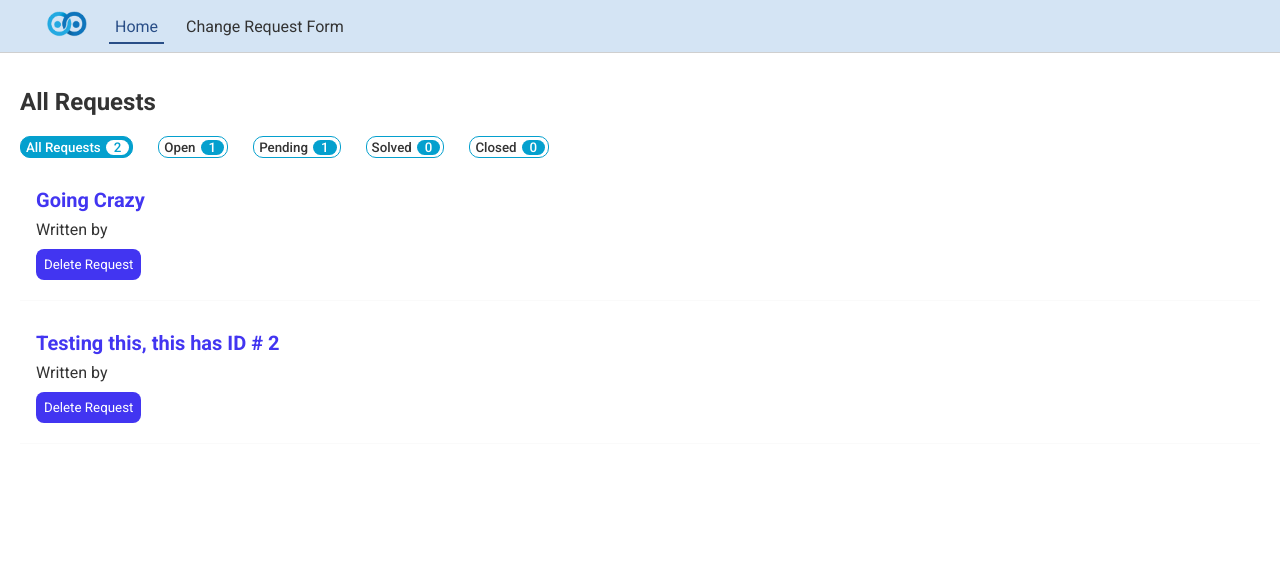
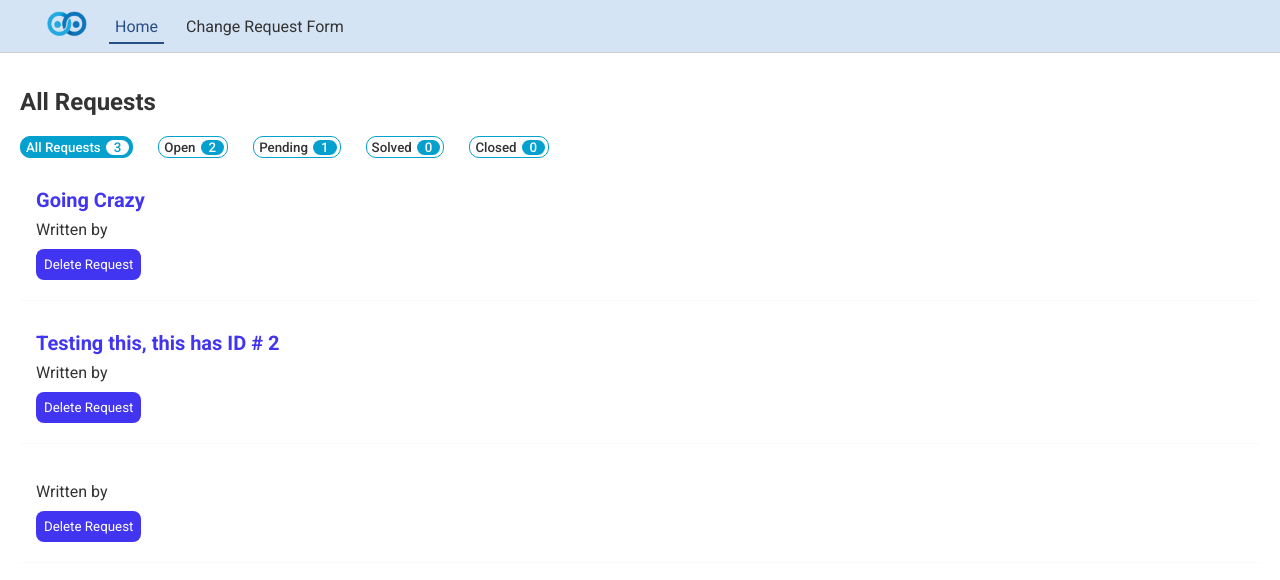
Before and after one commit to Pinetart/Doodle-Projects, a React (Create React App) app: page / in a window 1280 px wide. Shown: the top 580 px of the page. Built offline with nearby package versions, Linux system fonts and the light colour scheme; data requests are answered from the project's data file.

Commit message:
Completed Form

```diff
--- a/data/db.json
+++ b/data/db.json
@@ -5,7 +5,7 @@
       "title": "Going Crazy",
       "requestor": "Marc Smith",
       "requestoremail": "marc.smith@caricom.org",
-      "owner": "Zane Birkett",
+      "owner": "Marc Smith",
       "owneremail": "zane.birkett@caricom.org",
       "description": "Dog Dog Dog Dog Dog Dog Dog ",
       "justification": "Lorem ipsum dolor sit amet, consectetur ut, faucibus gravida augue.",
@@ -37,6 +37,22 @@
       "urgency": "Normal",
       "verification": "Lorem ipsum dolor sit amet, consectetur ut, faucibus gravida augue.",
       "status": "open"
+    },
+    {
+      "id": "5f5407a5-74c1-41f5-a88f-62f6fa88c175",
+      "requestor": "Marc Smith",
+      "owner": "Zane Birkett",
+      "description": "qw",
+      "justification": "qw",
+      "bimpact": "qw",
+      "date": "2022-04-10",
+      "implementation": "qw",
+      "backout": "qw",
+      "risk": "Medium",
+      "cimpact": "Medium",
+      "urgency": "Expedite",
+      "verification": "qw",
+      "status": "open"
     }
   ]
 }
--- a/package.json
+++ b/package.json
@@ -10,6 +10,7 @@
     "react-dom": "^17.0.2",
     "react-router-dom": "^5.3.0",
     "react-scripts": "5.0.0",
+    "uuid": "^8.3.2",
     "web-vitals": "^2.1.4"
   },
   "scripts": {
--- a/src/Pages/create/CreateRequest.css
+++ b/src/Pages/create/CreateRequest.css
@@ -49,9 +49,9 @@
   outline: solid 1.8px #1976d2;
 }
 .create .buttons {
-  max-width: 100%;
   display: flex;
   justify-content: right;
+  margin: 20px 0px;
 }
 .create button {
   background: none;
@@ -88,4 +88,9 @@
 }
 .create .buttons .back a {
   text-decoration: none;
+  color: #7e7e7e;
 }
+.create .buttons .back a:hover,
+.create .buttons .back a:focus {
+  color: #1976d2;
+}
--- a/src/Pages/create/CreateRequest.js
+++ b/src/Pages/create/CreateRequest.js
@@ -1,7 +1,8 @@
 import { useState } from "react";
 import { Link } from "react-router-dom";
 import { useHistory } from "react-router-dom";
-import useFetch from "../../Hooks/useFetch";
+// import useFetch from "../../Hooks/useFetch";
+import { v4 as uuidv4 } from "uuid";
 import "./CreateRequest.css";
 
 const CreateRequest = () => {
@@ -10,7 +11,7 @@ const CreateRequest = () => {
   const [description, setDescription] = useState("");
   const [justification, setjustification] = useState("");
   const [bimpact, setBimpact] = useState("");
-  const [date, setDate] = useState(new Date());
+  const [date, setDate] = useState("");
   const [implementation, setImplementation] = useState("");
   const [backout, setBackout] = useState("");
   const [risk, setRisk] = useState("");
@@ -19,20 +20,21 @@ const CreateRequest = () => {
   const [verification, setVerification] = useState("");
 
   const [buttonLoading, setButtonLoading] = useState(false);
-  const {
-    data: requests,
-    error,
-    isLoading: loadingMessage,
-  } = useFetch("http://localhost:8000/requests");
+  // const {
+  //   data: requests,
+  //   error,
+  //   isLoading: loadingMessage,
+  // } = useFetch("http://localhost:8000/requests");
 
   const history = useHistory();
-  const users = requests ? requests.map((request) => request.owner) : null;
-  console.log(users);
+  // const users = requests ? requests.map((request) => request.owner) : null;
+  const users = ["Zane Birkett", "Marc Smith"];
 
   const handleSubmit = (e) => {
     e.preventDefault();
     setButtonLoading(true);
     const request = {
+      id: uuidv4(),
       requestor,
       owner,
       description,
@@ -45,6 +47,7 @@ const CreateRequest = () => {
       cimpact,
       urgency,
       verification,
+      status: "open",
     };
     fetch(`http://localhost:8000/requests`, {
       method: "POST",
@@ -58,11 +61,6 @@ const CreateRequest = () => {
   return (
     <div className="create">
       <h1>Change Request Submission Form</h1>
-      {loadingMessage && (
-        <div style={{ marginTop: "10px" }}>Please Wait...</div>
-      )}
-      {error && <div style={{ marginTop: "10px" }}>{error}</div>}
-      {requests && (
       <form onSubmit={handleSubmit}>
         <div className="grid-container">
           <div className="grid-item">
@@ -77,7 +75,9 @@ const CreateRequest = () => {
                 Select Requestor..
               </option>
               {users.map((user) => (
-                  <option value={user}>{user}</option>
+                <option key={user} value={user}>
+                  {user}
+                </option>
               ))}
             </select>
           </div>
@@ -93,7 +93,9 @@ const CreateRequest = () => {
                 Select Owner..
               </option>
               {users.map((user) => (
-                  <option value={user}>{user}</option>
+                <option key={user} value={user}>
+                  {user}
+                </option>
               ))}
             </select>
           </div>
@@ -275,13 +277,10 @@ const CreateRequest = () => {
           </div>
           {!buttonLoading && <button>Add Request</button>}
           {buttonLoading && (
-              <button style={{ pointerEvents: "none" }}>
-                Adding Request..
-              </button>
+            <button style={{ pointerEvents: "none" }}>Adding Request..</button>
           )}
         </div>
       </form>
-      )}
     </div>
   );
 };
```
Also changed, not shown: 1 other file (tests, documents, lock files or other folders). Lines whose indentation alone changed are shown as unchanged.
